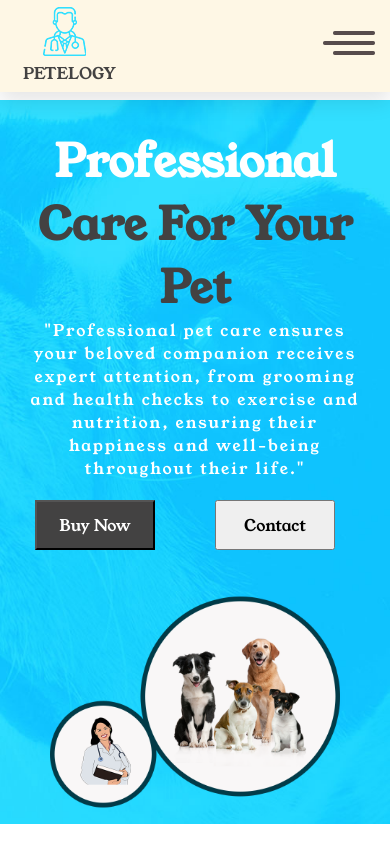
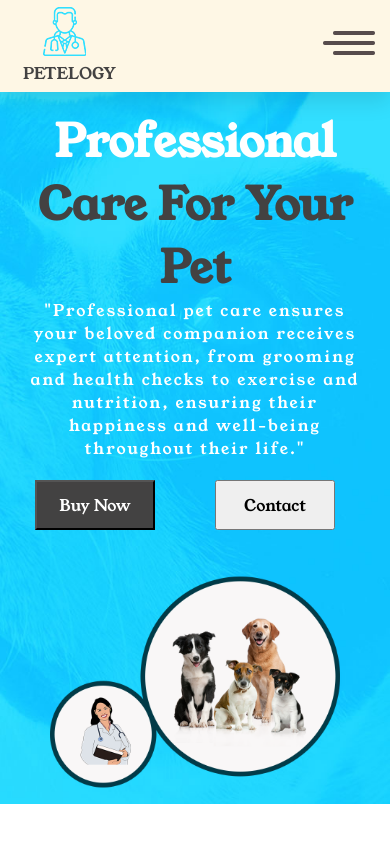
Before and after one commit to Aksh-007/verterniary-store, a React (Vite) app: page / in a window 390 px wide. Shown: the top 844 px of the page. Built offline with nearby package versions, Linux system fonts and the light colour scheme.

Commit message:
Fix - Dashboard issue fix

```diff
--- a/src/styles/Dashboard.css
+++ b/src/styles/Dashboard.css
@@ -59,11 +59,12 @@
 /* Sidebar  */
 #sidebar {
   grid-area: sidebar;
-  height: 100%;
+  height: auto;
   background-color: #263043;
   overflow-y: auto;
   transition: all 0.5s;
   -webkit-transition: all 0.5s;
+  margin-top: 100px;
 }
 
 .sidebar-title {
--- a/src/styles/Home.css
+++ b/src/styles/Home.css
@@ -239,7 +239,7 @@ span {
     height: auto;
     display: flex;
     flex-wrap: wrap;
-    margin-top: 100px;
+    margin-top: 80px;
     /* border: 2px solid black; */
     padding: 10px;
   }
```
